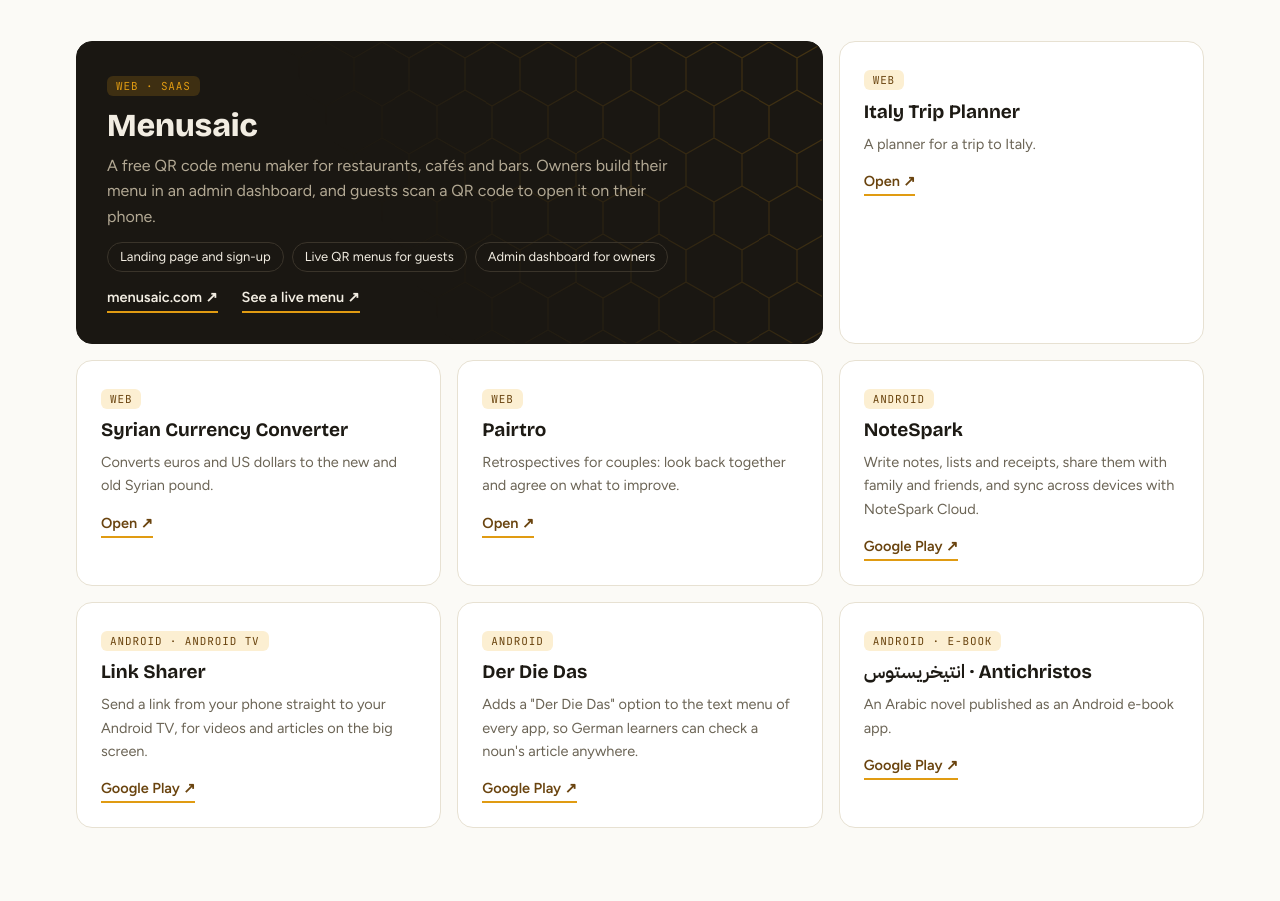
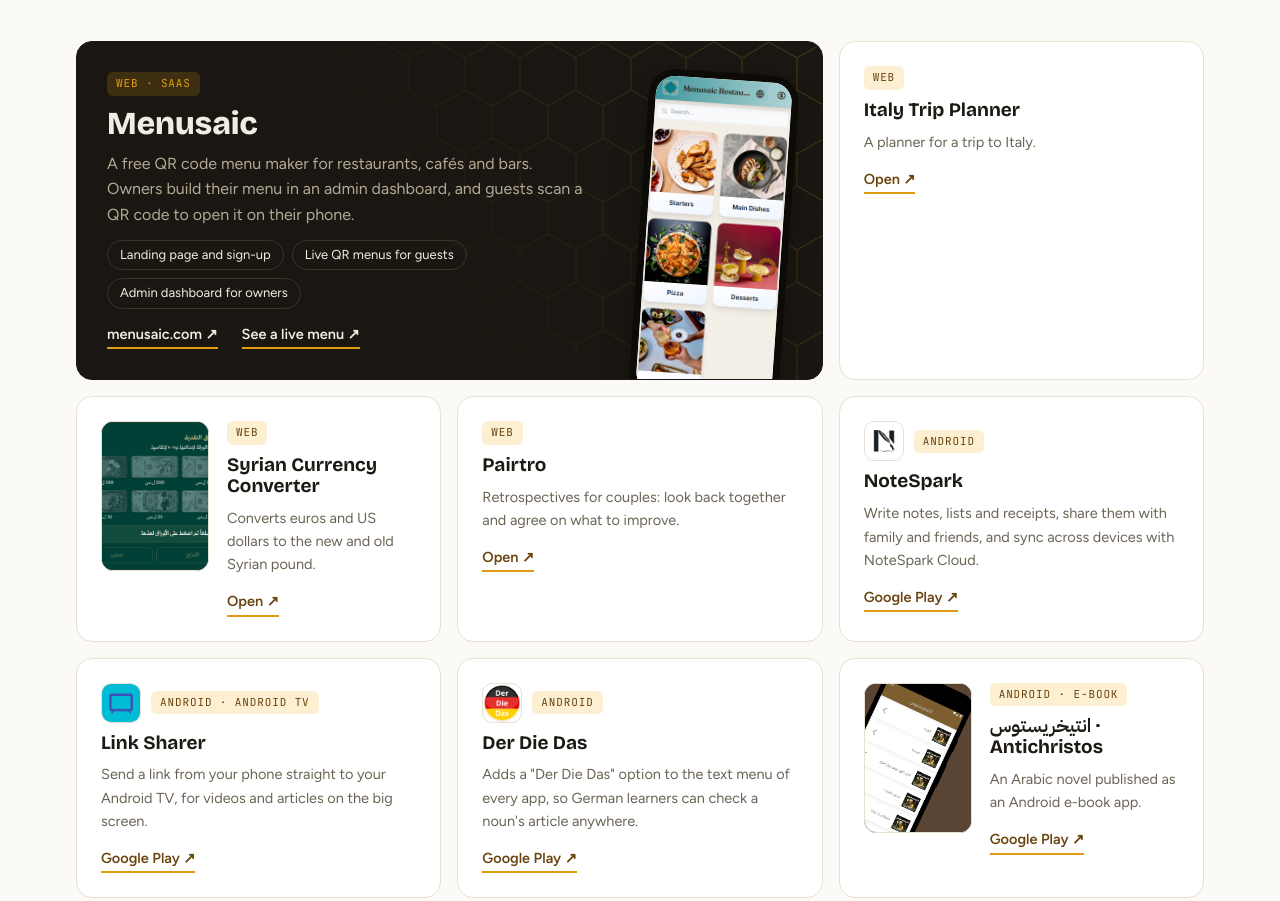
Before and after one commit to Brains-Over-Borders/brains-over-borders.github.io, a plain HTML site: page index.html in a window 1280 px wide. Shown: the part 7778-8679 px from the top of the page. Drawn offline with nearby package versions, Linux system fonts and the light colour scheme.

Commit message:
Add Menusaic, currency converter and Antichristos screenshots, app icons; fix phone layout
Co-Authored-By: Claude Opus 5.5 <noreply@anthropic.com>

```diff
--- a/index.html
+++ b/index.html
@@ -165,8 +165,8 @@ section.band { background: var(--band); }
 
 /* Engineered systems */
 .systems { display: grid; grid-template-columns: repeat(2, minmax(0, 1fr)); gap: 24px; }
-.sys { background: var(--surface); border: 1px solid var(--line); border-radius: 20px; overflow: hidden; display: grid; grid-template-rows: auto 1fr; }
-.sys-media { height: 340px; display: grid; place-items: center; background: var(--chip); border-bottom: 1px solid var(--line); overflow: hidden; }
+.sys { min-width: 0; background: var(--surface); border: 1px solid var(--line); border-radius: 20px; overflow: hidden; display: grid; grid-template-rows: auto 1fr; }
+.sys-media { height: 340px; display: grid; grid-template-columns: minmax(0, 1fr); place-items: center; background: var(--chip); border-bottom: 1px solid var(--line); overflow: hidden; }
 .sys-media--dark { background: #0b0b0b; }
 .sys-media--dark img { width: 100%; height: 100%; object-fit: cover; object-position: center 30%; }
 .phone { height: 300px; aspect-ratio: 356 / 707; border-radius: 26px; border: 7px solid #1d1a14; overflow: hidden; background: #fff; box-shadow: 0 20px 40px -24px rgba(40, 28, 6, .55); }
@@ -184,6 +184,12 @@ section.band { background: var(--band); }
 .prod h3 [lang="ar"] { font-weight: 600; }
 .prod p { font-size: 14.5px; color: var(--muted); }
 .prod .visit { margin-top: 4px; font-size: 14.5px; }
+.prod-top { display: flex; align-items: center; gap: 10px; }
+.app-icon { width: 40px; height: 40px; border-radius: 10px; object-fit: cover; border: 1px solid var(--line); }
+.prod.has-media { grid-template-columns: 108px minmax(0, 1fr); column-gap: 18px; }
+.prod.has-media > * { grid-column: 2; }
+.prod.has-media > .prod-thumb { grid-column: 1; grid-row: 1 / span 4; align-self: start; height: 150px; border-radius: 12px; overflow: hidden; border: 1px solid var(--line); background: var(--night); }
+.prod-thumb img { display: block; width: 100%; height: 100%; object-fit: cover; }
 .plat-chip { font-family: var(--mono); font-size: 11px; letter-spacing: .08em; text-transform: uppercase; color: var(--propolis); background: var(--honey-soft); padding: 3px 9px; border-radius: 6px; }
 .prod.featured { grid-column: span 2; background: var(--night); border-color: var(--night); color: var(--night-ink); padding: 30px; position: relative; overflow: hidden; }
 .prod.featured::before { content: ""; position: absolute; inset: 0; background-image: var(--comb); background-size: 55.4px 96px; -webkit-mask-image: linear-gradient(240deg, #000, transparent 60%); mask-image: linear-gradient(240deg, #000, transparent 60%); pointer-events: none; }
@@ -195,6 +201,8 @@ section.band { background: var(--band); }
 .prod-points { display: flex; flex-wrap: wrap; gap: 8px; margin: 2px 0 0; padding: 0; list-style: none; }
 .prod-points li { font-size: 13px; color: var(--night-ink); border: 1px solid var(--night-line); border-radius: 999px; padding: 4px 12px; }
 .prod-links { display: flex; flex-wrap: wrap; gap: 10px 24px; }
+.prod.featured { padding-right: 230px; }
+.prod.featured > .prod-shot { position: absolute; right: 32px; top: 30px; height: 330px; aspect-ratio: 308 / 676; border-color: #0d0b08; box-shadow: 0 24px 40px -18px rgba(0, 0, 0, .7); transform: rotate(4deg); }
 
 /* Traits */
 .traits { display: grid; grid-template-columns: repeat(4, minmax(0, 1fr)); gap: 16px; }
@@ -249,15 +257,16 @@ footer .wrap { padding-block: 24px 32px; font-size: 14px; display: flex; flex-wr
   .case, .contact { grid-template-columns: 1fr; }
   .services { grid-template-columns: repeat(2, minmax(0, 1fr)); }
   .traits, .stack, .team, .products { grid-template-columns: repeat(2, minmax(0, 1fr)); }
-  .systems { grid-template-columns: 1fr; }
+  .systems { grid-template-columns: minmax(0, 1fr); }
   .cover-stats { grid-template-columns: repeat(2, minmax(0, 1fr)); }
   .cover-stats div:nth-child(3) { border-left: 0; padding-left: 0; }
   .case { padding: 24px; }
   .nav-links a:not(.cta) { display: none; }
 }
 @media (max-width: 560px) {
-  .services, .traits, .stack, .feat, .team, .products { grid-template-columns: 1fr; }
-  .prod.featured { grid-column: auto; }
+  .services, .traits, .stack, .feat, .team, .products { grid-template-columns: minmax(0, 1fr); }
+  .prod.featured { grid-column: auto; padding-right: 30px; padding-bottom: 0; }
+  .prod.featured > .prod-shot { position: relative; right: auto; top: auto; height: 260px; margin: 12px auto -40px; transform: none; }
   .sys-media { height: 280px; }
   .phone { height: 250px; }
   section { padding-block: 64px; }
@@ -326,7 +335,8 @@ footer .wrap { padding-block: 24px 32px; font-size: 14px; display: flex; flex-wr
   .prod { padding: 16px; gap: 7px; break-inside: avoid; }
   .prod p { font-size: 12px; }
   .prod h3 { font-size: 15.5px; }
-  .prod.featured { padding: 20px; }
+  .prod.featured { padding: 20px 170px 20px 20px; }
+  .prod.featured > .prod-shot { right: 22px; top: 22px; height: 230px; border-width: 4px; border-radius: 14px; }
   .prod.featured h3 { font-size: 24px; }
   .prod.featured p { font-size: 13px; }
   #products { break-before: page; }
@@ -644,6 +654,7 @@ footer .wrap { padding-block: 24px 32px; font-size: 14px; display: flex; flex-wr
           <p>A free QR code menu maker for restaurants, cafés and bars. Owners build their menu in an admin dashboard, and guests scan a QR code to open it on their phone.</p>
           <ul class="prod-points"><li>Landing page and sign-up</li><li>Live QR menus for guests</li><li>Admin dashboard for owners</li></ul>
           <div class="prod-links"><a class="visit" href="https://menusaic.com/" target="_blank" rel="noopener">menusaic.com ↗</a><a class="visit" href="https://qr.menusaic.com/22" target="_blank" rel="noopener">See a live menu ↗</a></div>
+          <div class="prod-shot phone"><img src="images/menusaic-menu.png" alt="A Menusaic restaurant menu on a phone, with search and photo categories for starters, main dishes, pizza, desserts and drinks" width="308" height="676" loading="lazy"></div>
         </article>
         <article class="prod">
           <div class="prod-top"><span class="plat-chip">Web</span></div>
@@ -651,7 +662,8 @@ footer .wrap { padding-block: 24px 32px; font-size: 14px; display: flex; flex-wr
           <p>A planner for a trip to Italy.</p>
           <a class="visit" href="https://italy.itshasan.de/" target="_blank" rel="noopener">Open ↗</a>
         </article>
-        <article class="prod">
+        <article class="prod has-media">
+          <div class="prod-thumb"><img src="images/currency-converter.png" alt="Syrian currency converter banknote counter with 10 to 500 Syrian pound notes" width="452" height="396" loading="lazy"></div>
           <div class="prod-top"><span class="plat-chip">Web</span></div>
           <h3>Syrian Currency Converter</h3>
           <p>Converts euros and US dollars to the new and old Syrian pound.</p>
@@ -664,24 +676,25 @@ footer .wrap { padding-block: 24px 32px; font-size: 14px; display: flex; flex-wr
           <a class="visit" href="https://pairtro.pages.dev/" target="_blank" rel="noopener">Open ↗</a>
         </article>
         <article class="prod">
-          <div class="prod-top"><span class="plat-chip">Android</span></div>
+          <div class="prod-top"><img class="app-icon" src="images/icon-notespark.png" alt="" width="40" height="40" loading="lazy"><span class="plat-chip">Android</span></div>
           <h3>NoteSpark</h3>
           <p>Write notes, lists and receipts, share them with family and friends, and sync across devices with NoteSpark Cloud.</p>
           <a class="visit" href="https://play.google.com/store/apps/details?id=de.itshasan.notespark" target="_blank" rel="noopener">Google Play ↗</a>
         </article>
         <article class="prod">
-          <div class="prod-top"><span class="plat-chip">Android · Android TV</span></div>
+          <div class="prod-top"><img class="app-icon" src="images/icon-linksharer.png" alt="" width="40" height="40" loading="lazy"><span class="plat-chip">Android · Android TV</span></div>
           <h3>Link Sharer</h3>
           <p>Send a link from your phone straight to your Android TV, for videos and articles on the big screen.</p>
           <a class="visit" href="https://play.google.com/store/apps/details?id=de.itshasan.linksharer" target="_blank" rel="noopener">Google Play ↗</a>
         </article>
         <article class="prod">
-          <div class="prod-top"><span class="plat-chip">Android</span></div>
+          <div class="prod-top"><img class="app-icon" src="images/icon-derdiedas.png" alt="" width="40" height="40" loading="lazy"><span class="plat-chip">Android</span></div>
           <h3>Der Die Das</h3>
           <p>Adds a "Der Die Das" option to the text menu of every app, so German learners can check a noun's article anywhere.</p>
           <a class="visit" href="https://play.google.com/store/apps/details?id=de.itshasan.derdiedas" target="_blank" rel="noopener">Google Play ↗</a>
         </article>
-        <article class="prod">
+        <article class="prod has-media">
+          <div class="prod-thumb"><img src="images/antichristos-app.png" alt="Antichristos app showing the list of novel chapters in Arabic" width="375" height="667" loading="lazy"></div>
           <div class="prod-top"><span class="plat-chip">Android · e-book</span></div>
           <h3><span lang="ar" dir="rtl">انتيخريستوس</span> · Antichristos</h3>
           <p>An Arabic novel published as an Android e-book app.</p>
```
Also changed, not shown: brand/bob-logo-horizontal-dark.png, brand/bob-logo-horizontal-light.png, images/antichristos-app.png (added), images/currency-converter.png (added), images/icon-derdiedas.png (added), images/icon-linksharer.png (added), images/icon-notespark.png (added), images/menusaic-menu.png (added), 1 other file.
